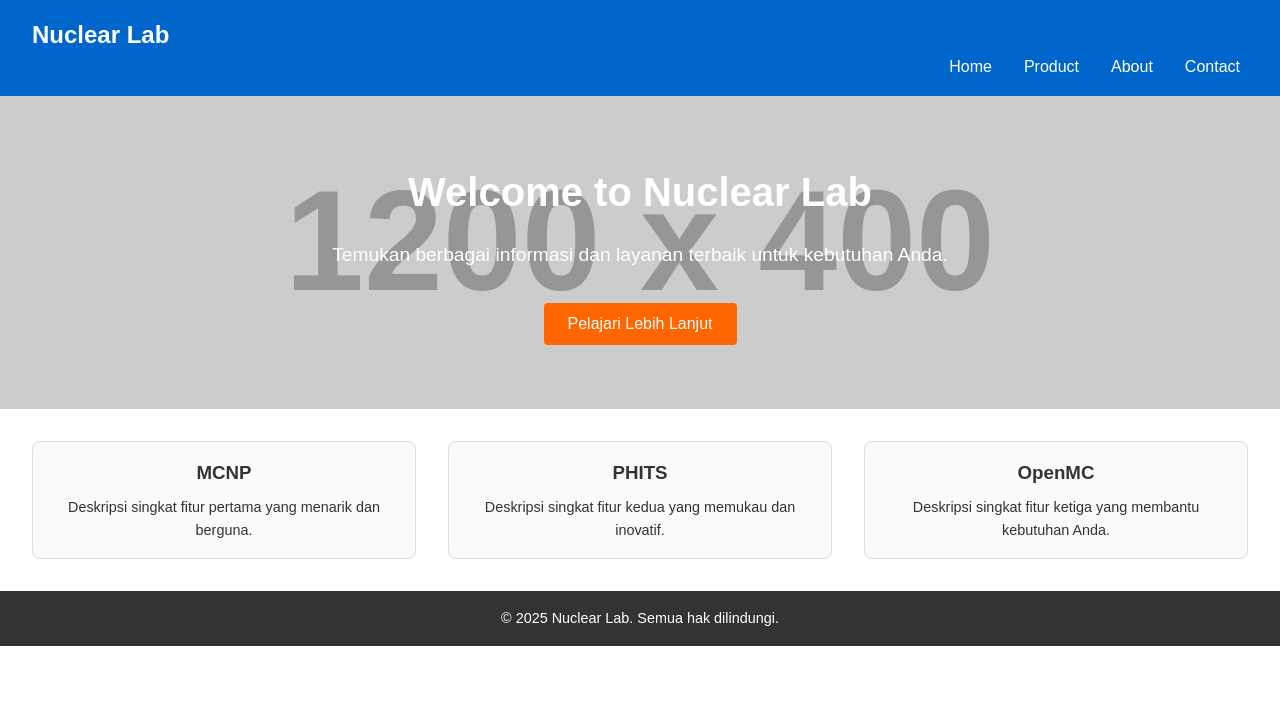
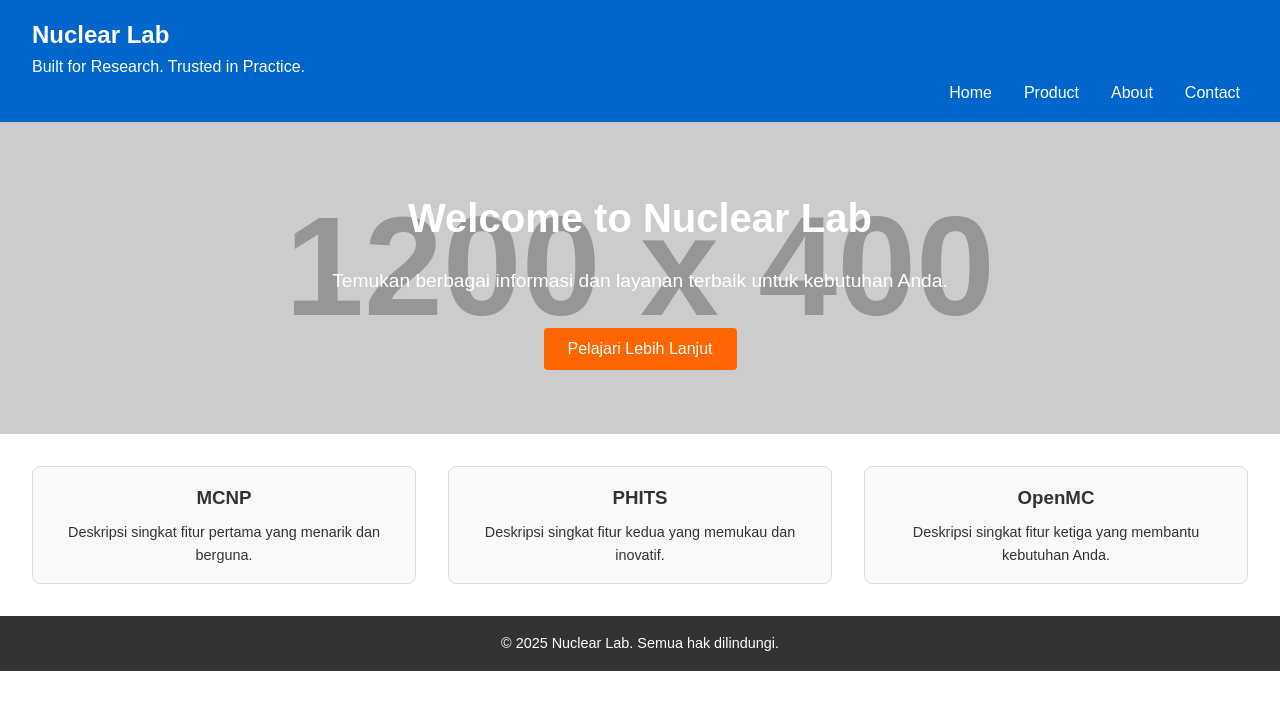
Before and after one commit to Kim-jin-yeon/Nuclear-Lab, a plain HTML site: page index.html in a window 1280 px wide. Drawn offline with Linux system fonts and the light colour scheme; placeholder pictures from the web are drawn by us.

Commit message:
Update index.html

```diff
--- a/index.html
+++ b/index.html
@@ -59,6 +59,7 @@
 <body>
     <header>
         <div class="logo">Nuclear Lab</div>
+        <div class="tagline-header">Built for Research. Trusted in Practice.</div>
         <nav>
             <ul>
                 <li><a href="#">Home</a></li>
```
